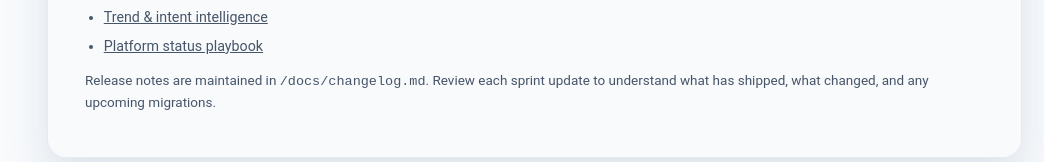
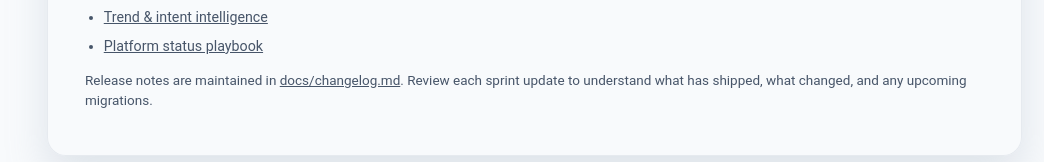
Before and after one commit to dxhub-apps/lexyhub, a Next.js app: page /docs in a window 1280 px wide. Shown: the part 4395-4557 px from the top of the page, without its empty margins (236-1280 px from the left). Built offline with nearby package versions, Linux system fonts and the light colour scheme.

Commit message:
Fix docs resource links

```diff
--- a/src/app/(app)/docs/page.tsx
+++ b/src/app/(app)/docs/page.tsx
@@ -32,6 +32,18 @@ const quickLinks = [
     description: "Resolve issues and contact the LexyHub team.",
   },
 ];
+
+const repositoryDocsBaseUrl =
+  "https://github.com/alex-perevalos-projects/lexyhub/blob/main/docs" as const;
+
+const additionalResourceLinks = {
+  environmentSetup: `${repositoryDocsBaseUrl}/environment-setup.md`,
+  implementationRoadmap: `${repositoryDocsBaseUrl}/implementation-roadmap.md`,
+  etsyIntegration: `${repositoryDocsBaseUrl}/etsy-integration.md`,
+  trendIntentIntelligence: `${repositoryDocsBaseUrl}/trend-intent-intelligence.md`,
+  statusPlaybook: `${repositoryDocsBaseUrl}/status-page.md`,
+  changelog: `${repositoryDocsBaseUrl}/changelog.md`,
+} as const;
 
 export const metadata: Metadata = {
   title: "LexyHub Documentation",
@@ -378,33 +390,38 @@ export default function DocumentationPage(): JSX.Element {
         <h2>Additional resources</h2>
         <ul>
           <li>
-            <a href="/docs/environment-setup.md" target="_blank" rel="noreferrer">
+            <a href={additionalResourceLinks.environmentSetup} target="_blank" rel="noreferrer">
               Environment setup
             </a>
           </li>
           <li>
-            <a href="/docs/implementation-roadmap.md" target="_blank" rel="noreferrer">
+            <a href={additionalResourceLinks.implementationRoadmap} target="_blank" rel="noreferrer">
               Implementation roadmap
             </a>
           </li>
           <li>
-            <a href="/docs/etsy-integration.md" target="_blank" rel="noreferrer">
+            <a href={additionalResourceLinks.etsyIntegration} target="_blank" rel="noreferrer">
               Etsy integration guide
             </a>
           </li>
           <li>
-            <a href="/docs/trend-intent-intelligence.md" target="_blank" rel="noreferrer">
+            <a href={additionalResourceLinks.trendIntentIntelligence} target="_blank" rel="noreferrer">
               Trend &amp; intent intelligence
             </a>
           </li>
           <li>
-            <a href="/docs/status-page.md" target="_blank" rel="noreferrer">
+            <a href={additionalResourceLinks.statusPlaybook} target="_blank" rel="noreferrer">
               Platform status playbook
             </a>
           </li>
         </ul>
         <p>
-          Release notes are maintained in <code>/docs/changelog.md</code>. Review each sprint update to understand what has
+          Release notes are maintained in
+          {" "}
+          <a href={additionalResourceLinks.changelog} target="_blank" rel="noreferrer">
+            docs/changelog.md
+          </a>
+          . Review each sprint update to understand what has
           shipped, what changed, and any upcoming migrations.
         </p>
       </section>
```
